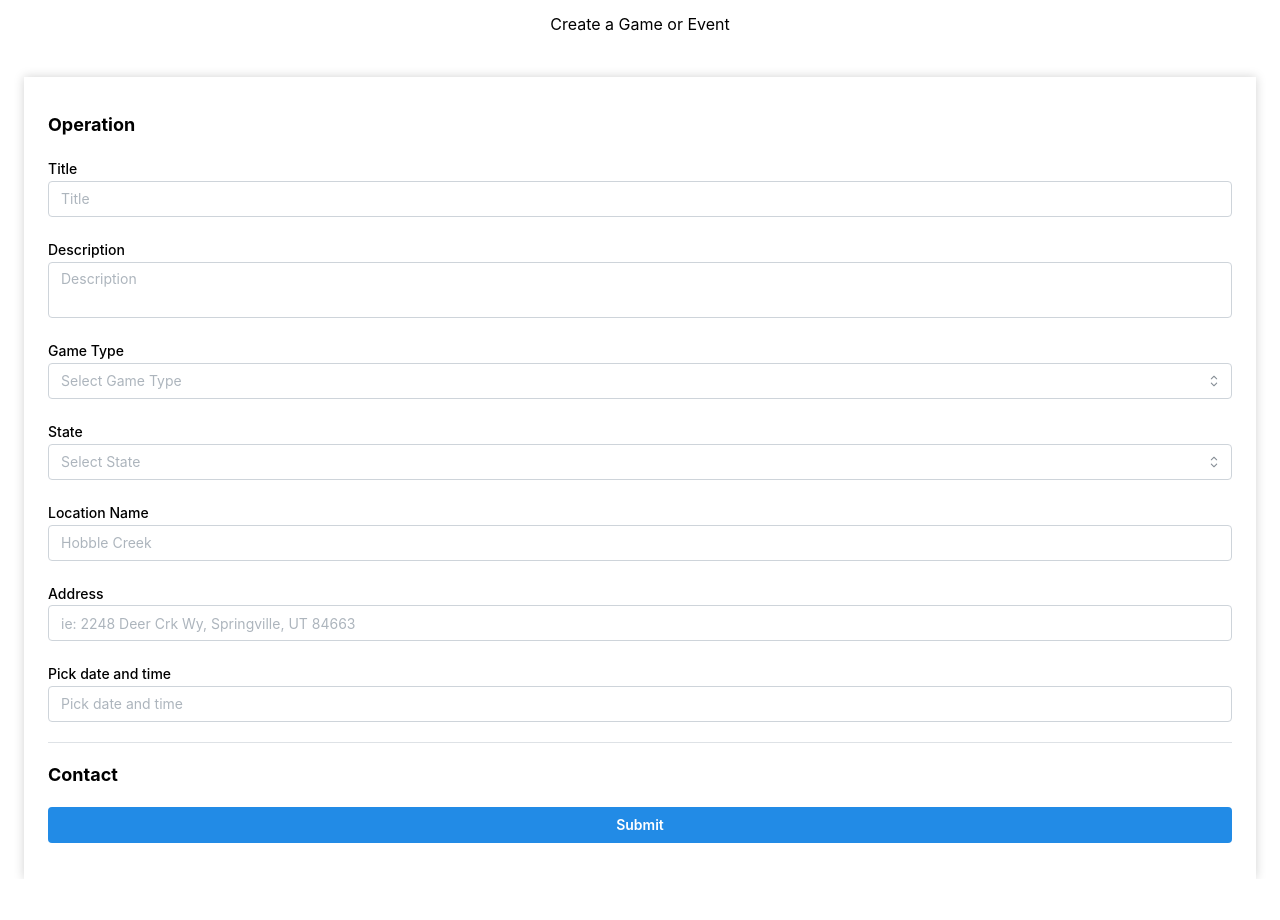
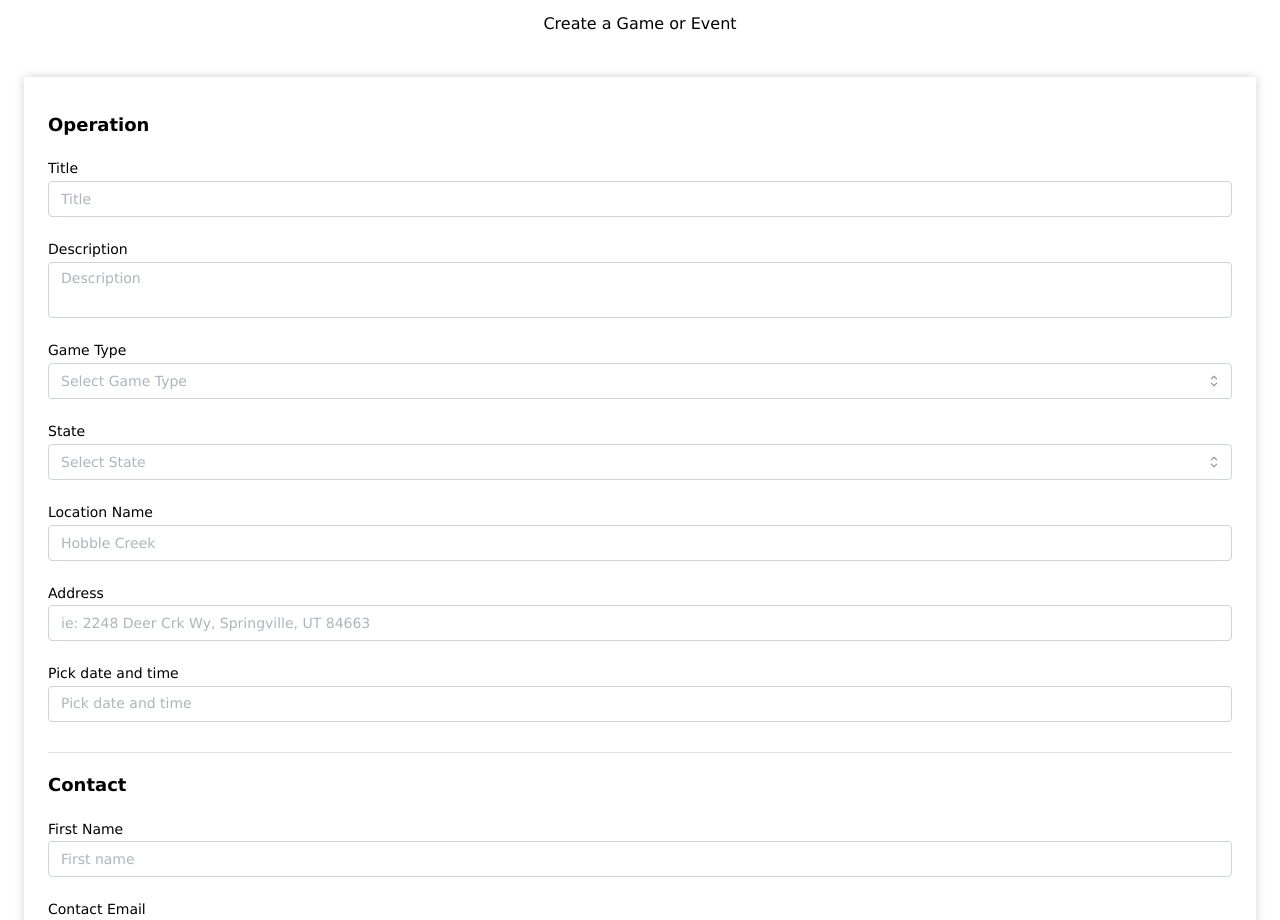
Before and after one commit to skallywag/popSmoke-airSoft, a React (Vite) app: page /game/create in a window 1280 px wide. Shown: the top 920 px of the page. Before the commit the page ends 879 px from the top, so only its background shows below. Built offline with nearby package versions, Linux system fonts and the light colour scheme.

Commit message:
- Added types/initial values for new form fields - Added form validators

```diff
--- a/src/main.tsx
+++ b/src/main.tsx
@@ -7,7 +7,10 @@ import App from "./App";
 
 ReactDOM.createRoot(document.getElementById('root')!).render(
     <React.StrictMode>
-        <MantineProvider>
+        <MantineProvider       theme={{
+            fontFamily: 'Verdana, sans-serif',
+            fontFamilyMonospace: 'Monaco, Courier, monospace',
+        }}>
             <App/>
         </MantineProvider>
     </React.StrictMode>,
--- a/src/pages/createGame/CreateGame.tsx
+++ b/src/pages/createGame/CreateGame.tsx
@@ -18,6 +18,7 @@ type FieldValues = {
     paidEvent?: boolean;
     entryPrice?: number;
     acceptedPayment?: any;
+    firstName: string;
 }
 
 const CreateGame: React.FC = () => {
@@ -32,10 +33,13 @@ const CreateGame: React.FC = () => {
             entryPrice: undefined,
             acceptedPayment: [],
             locationName: '',
-            address: ''
+            address: '',
+            firstName: '',
+            email: '',
+            phoneNumber: ''
         },
         validate: {
-            title: (value) => (value.length < 4 && 'Title must have at least 2 letters'),
+            title: (value) => (value.length < 4 && 'Title must have at least 4 letters'),
             description: (value) => (value.length < 4 && 'Enter game description'),
             gameType: (value) => (!value && 'Select a game type'),
             state: (value) => (!value && 'Select a State'),
@@ -43,7 +47,9 @@ const CreateGame: React.FC = () => {
             address: (value) => (!value && 'Enter address of location'),
             dateTime: (value) => (!value && "Choose a date and time"),
             entryPrice: (value) => (!value && form.values.paidEvent && 'Enter entry price'),
-            acceptedPayment: (value) => value.length === 0 && form.values.paidEvent && 'Select Payment type'
+            acceptedPayment: (value) => value.length === 0 && form.values.paidEvent && 'Select Payment type',
+            firstName: (value) => (!value && "Enter your name"),
+            email: (value) => (/^\S+@\S+$/.test(value) ? null : 'Invalid email'),
         },
     });
 
@@ -82,8 +88,8 @@ const CreateGame: React.FC = () => {
 
                     {form.values.paidEvent &&
                         <>
-                            <NumberInput mb={20} placeholder="Entry Price" {...form.getInputProps('entryPrice')}/>
-                            <MultiSelect mb={20} placeholder="Select accepted payments"
+                            <NumberInput ml={16} mb={20} placeholder="Entry Price" prefix="$" {...form.getInputProps('entryPrice')}/>
+                            <MultiSelect ml={16} mb={20} placeholder="Select accepted payments"
                                          data={["venmo", "paypal", "Cash"]} {...form.getInputProps('acceptedPayment')}/>
                         </>
                     }
@@ -94,7 +100,7 @@ const CreateGame: React.FC = () => {
                     <TextInput mb={20} label="Address"
                                placeholder="ie: 2248 Deer Crk Wy, Springville, UT 84663" {...form.getInputProps('address')}/>
                     <DateTimePicker
-                        mb={20}
+                        mb={30}
                         clearable
                         label="Pick date and time"
                         placeholder="Pick date and time"
@@ -103,6 +109,11 @@ const CreateGame: React.FC = () => {
                     />
                     <Divider mb={20}/>
                     <Title mb={20} size={18}>Contact</Title>
+                    <TextInput mb={20} label="First Name" placeholder="First name" {...form.getInputProps('firstName')}/>
+
+                    <TextInput mb={20} label="Contact Email" placeholder="Contact Email" {...form.getInputProps('email')}/>
+
+                    <TextInput mb={20} label="Phone (Optional)" placeholder="Phone Number" type={"number"}{...form.getInputProps('phoneNumber')}/>
                     <Button fullWidth mt={4} type='submit'>
                         Submit
                     </Button>
```
